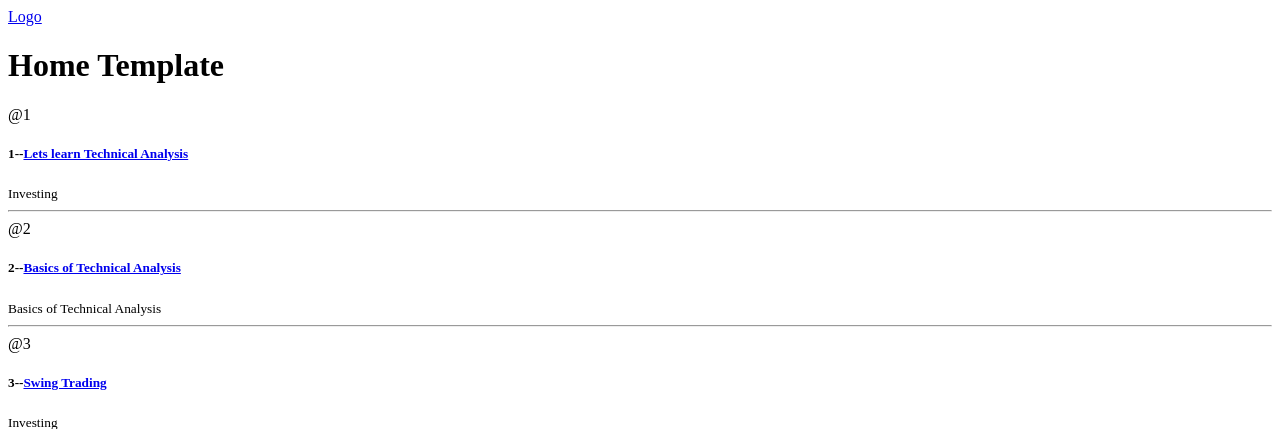
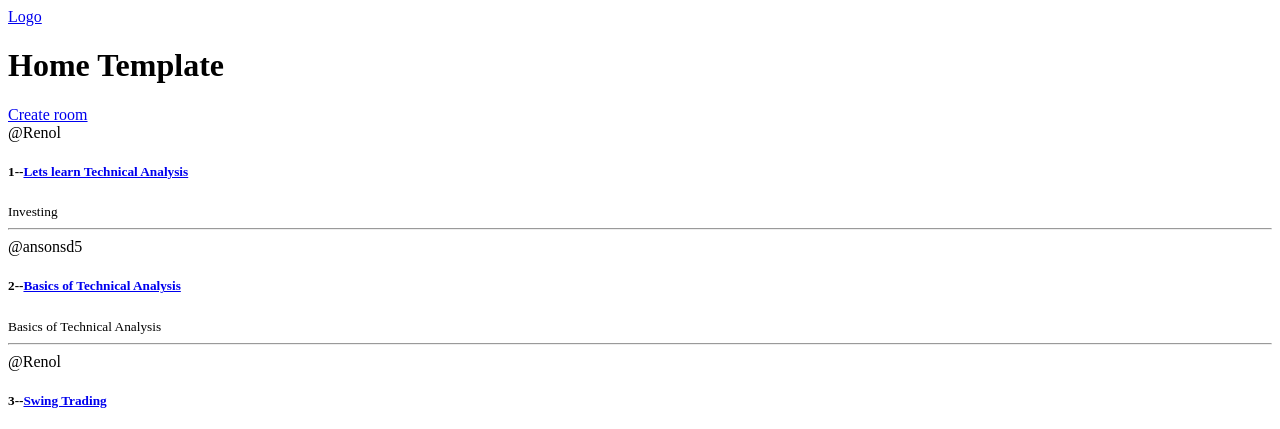
Before and after one commit to Ansonsd5/djangostudy, a Django app: page / in a window 1280 px wide. Shown: the top 429 px of the page. Run offline with Django 4.2, Linux system fonts and the light colour scheme; data comes from the database, SQL or seed files in the repository; both versions use the stored data as it was after the commit.

Commit message:
updated with form

```diff
--- a/base/templates/base/home.html
+++ b/base/templates/base/home.html
@@ -5,10 +5,11 @@
 
 <div>
 
+    <a href="{% url 'create-room'%}">Create room</a>
     <div>
         {% for room in rooms%}
         <div>
-            <span>@{{room.id}}</span>
+            <span>@{{room.host.username}}</span>
 
 
             <!-- <h5>{{room.id}}--<a href="room/{{room.id}}">{{room.name}}</a></h5> -->
@@ -16,6 +17,7 @@
 
             <small>{{room.topic.name}}</small>
 
+
             <hr>
         </div>
         {% endfor %}
--- a/base/urls.py
+++ b/base/urls.py
@@ -9,4 +9,5 @@ from django.http import HttpResponse
 urlpatterns = [
     path('',views.home, name="home"),
     path('room/<str:pk>/',views.room,name="room"),
+    path('create-room/', views.createRoom, name="create-room"),
 ]
--- a/base/views.py
+++ b/base/views.py
@@ -14,6 +14,10 @@ def home(request):
     return render(request, 'base/home.html',context)
 
 def room(request,pk):
-    rooms = Room.objects.get(id=pk)
-    context={'rooms':rooms}
+    room = Room.objects.get(id=pk)
+    context={'room':room}
     return render(request,'base/room.html',context)
+
+def createRoom(request):
+    context ={}
+    return render(request, 'base/room_form.html', context)
```
Also changed, not shown: base/templates/base/room_form.html (added, +13 -0 lines), db.sqlite3.
